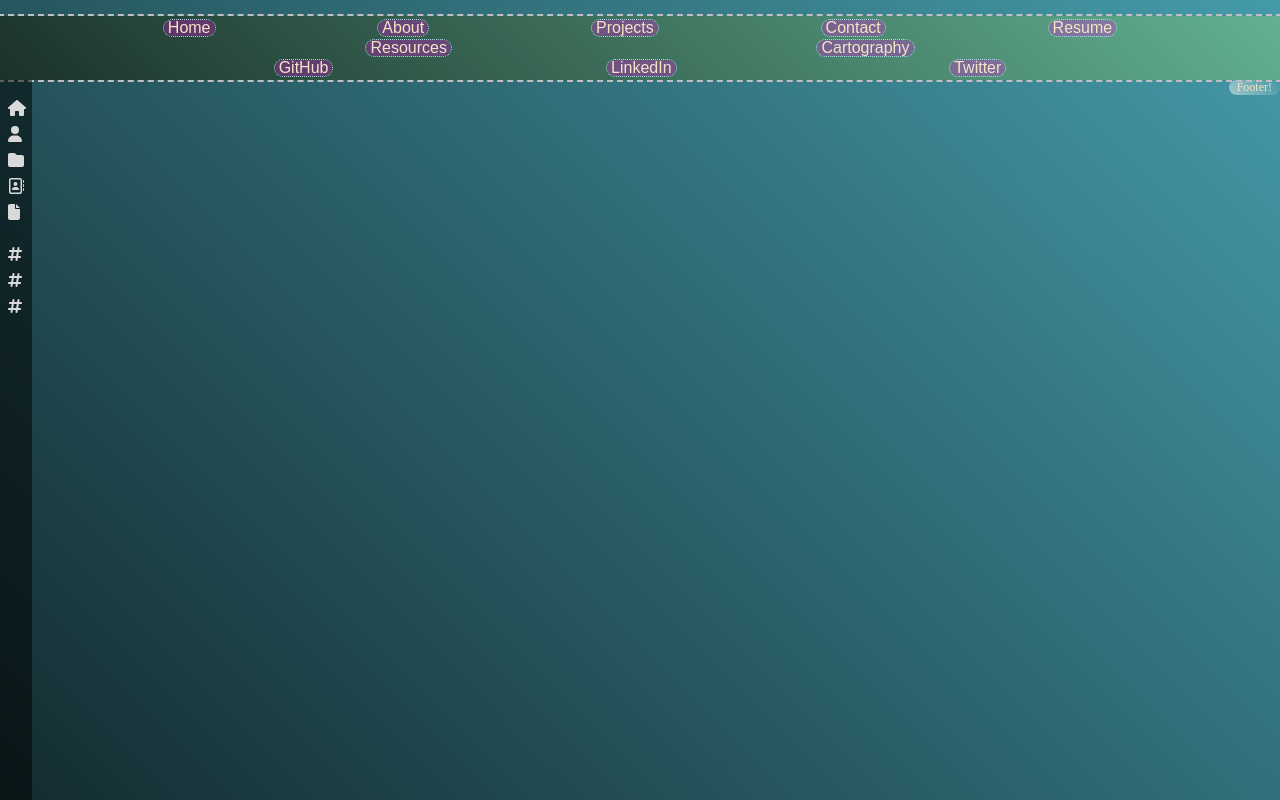
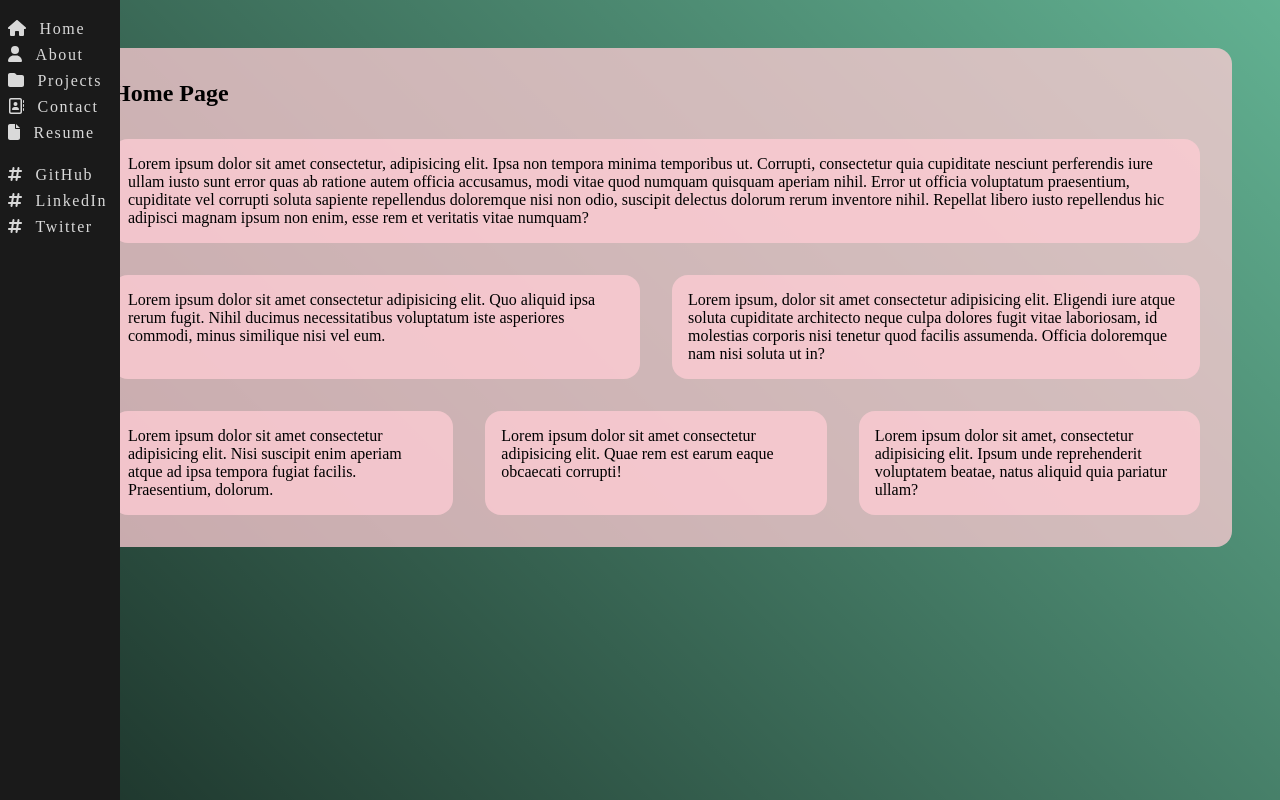
Before and after one commit to franco-ortega/portfolio-playground, a Next.js app: page / in a window 1280 px wide. Built offline with nearby package versions, Linux system fonts and the light colour scheme.

Commit message:
add Home component; remove Nav from view

```diff
--- /dev/null
+++ b/components/home/Home.jsx
@@ -0,0 +1,48 @@
+import styles from './Home.module.scss';
+
+const Home = () => {
+  return (
+    <div className={styles.Home}>
+      <h2>Home Page</h2>
+      <section>
+        <p>
+          Lorem ipsum dolor sit amet consectetur, adipisicing elit. Ipsa non
+          tempora minima temporibus ut. Corrupti, consectetur quia cupiditate
+          nesciunt perferendis iure ullam iusto sunt error quas ab ratione autem
+          officia accusamus, modi vitae quod numquam quisquam aperiam nihil.
+          Error ut officia voluptatum praesentium, cupiditate vel corrupti
+          soluta sapiente repellendus doloremque nisi non odio, suscipit
+          delectus dolorum rerum inventore nihil. Repellat libero iusto
+          repellendus hic adipisci magnam ipsum non enim, esse rem et veritatis
+          vitae numquam?
+        </p>
+      </section>
+      <section>
+        <p>
+          Lorem ipsum dolor sit amet consectetur adipisicing elit. Quo aliquid
+          ipsa rerum fugit. Nihil ducimus necessitatibus voluptatum iste
+          asperiores commodi, minus similique nisi vel eum.
+        </p>
+        <p>
+          Lorem ipsum, dolor sit amet consectetur adipisicing elit. Eligendi
+          iure atque soluta cupiditate architecto neque culpa dolores fugit
+          vitae laboriosam, id molestias corporis nisi tenetur quod facilis
+          assumenda. Officia doloremque nam nisi soluta ut in?
+        </p>
+      </section>
+      <section>
+        <p>
+          Lorem ipsum dolor sit amet consectetur adipisicing elit. Nisi suscipit enim aperiam atque ad ipsa tempora fugiat facilis. Praesentium, dolorum.
+        </p>
+        <p>
+          Lorem ipsum dolor sit amet consectetur adipisicing elit. Quae rem est earum eaque obcaecati corrupti!
+        </p>
+        <p>
+          Lorem ipsum dolor sit amet, consectetur adipisicing elit. Ipsum unde reprehenderit voluptatem beatae, natus aliquid quia pariatur ullam?
+        </p>
+      </section>
+    </div>
+  );
+};
+
+export default Home;
--- /dev/null
+++ b/components/home/Home.module.scss
@@ -0,0 +1,23 @@
+.Home {
+  background-color: hsl(351, 100%, 90%, 0.75);
+  border-radius: 1rem;
+  margin-left: 2rem;
+  padding: 2rem;
+  margin: 3rem 3rem 3rem 5rem;
+
+  section {
+    margin-top: 2rem;
+    display: flex;
+    flex-direction: row;
+    gap: 2rem;
+
+    p {
+      background-color: hsl(351, 100%, 90%, 0.75);
+      border-radius: 1rem;
+      padding: 1rem;
+      flex-grow: 1;
+      flex-shrink: 0;
+      flex-basis: 0;
+    }
+  }
+}
--- a/components/layout/Layout.jsx
+++ b/components/layout/Layout.jsx
@@ -1,5 +1,6 @@
 import Head from 'next/head';
-import Nav from '../nav/Nav';
+import Sidebar from '../sidebar/Sidebar';
+// import Nav from '../nav/Nav';
 import styles from './Layout.module.scss';
 
 const Layout = ({ children }) => {
@@ -14,10 +15,11 @@ const Layout = ({ children }) => {
         <link rel="icon" href="/favicon.ico" />
       </Head>
       <header>
-        <Nav />
+        {/* <Nav /> */}
+        <Sidebar />
       </header>
       <main>{children}</main>
-      <footer>Footer!</footer>
+      {/* <footer>Footer!</footer> */}
     </div>
   );
 };
--- a/components/layout/Layout.module.scss
+++ b/components/layout/Layout.module.scss
@@ -1,78 +1,10 @@
 .Layout {
-  // background-color: hsl(156, 43%, 60%);
+  background-color: hsl(156, 43%, 60%);
   background-image: var(--gradient-dark);
-  // padding: 1rem;
 
   position: absolute;
   inset: 0;
-
-  header,
-  // main,
-  footer {
-    color: hsl(37, 73%, 87%);
-  }
-
-  // main,
-  footer {
-    border-radius: 100vmax;
-    width: fit-content;
-  }
-
-  // main {
-  //   background-image: var(--gradient-medium);
-  //   margin: 2rem auto;
-  //   padding-inline: 1rem;
-  //   font-size: var(--font-size-text);
-  //   text-align: center;
-
-  //   outline: 0.15rem solid hsl(110, 47%, 72%);
-  // }
-
-  footer {
-    background-image: var(--gradient-light);
-    margin-left: auto;
-    padding-inline: 0.5rem;
-    font-size: var(--font-size-small);
-  }
 }
 
 @media (prefers-reduced-motion: no-preference) {
-  .Layout {
-    header,
-    // main,
-    footer {
-      transition: transform 500ms ease-in-out;
-    }
-
-    // main {
-    //   &:hover {
-    //     color: #a0d995;
-    //     animation: seesaw 3s linear 0s infinite;
-    //   }
-    // }
-
-    footer {
-      &:hover {
-        transform: translateY(-1rem);
-      }
-    }
-  }
-
-  // @keyframes seesaw {
-  //   0% {
-  //     transform: rotate(0deg);
-  //   }
-
-  //   33% {
-  //     transform: rotate(5deg);
-  //   }
-
-  //   66% {
-  //     transform: rotate(-5deg);
-  //   }
-
-  //   100% {
-  //     transform: rotate(0deg);
-  //   }
-  // }
 }
--- a/components/sidebar/Sidebar.jsx
+++ b/components/sidebar/Sidebar.jsx
@@ -41,8 +41,6 @@ const Sidebar = () => {
       <p
         className={styles.Hamburger}
         onClick={onHamburgerClick}
-        // onMouseOver={onMouseOverSidebar}
-        // onMouseOut={onMouseOutsideSidebar}
       >
         <FontAwesomeIcon icon={faBars} />
       </p>
--- a/components/sidebar/Sidebar.module.scss
+++ b/components/sidebar/Sidebar.module.scss
@@ -1,14 +1,14 @@
 .Sidebar {
-  background-color: hsl(0, 0%, 0%, 0.5);
+  background-color: hsl(0, 0%, 10%);
   color: hsl(0, 0%, 85%);
   letter-spacing: 0.1rem;
   white-space: nowrap;
   overflow-x: hidden;
 
   height: 100%;
-  width: 8rem;
+  width: 7.5rem;
   position: fixed;
-  // top: 0;
+  top: 0;
   left: 0;
   padding-top: 1rem;
 
@@ -52,6 +52,5 @@
     .Hamburger {
       display: block;
     }
-
   }
 }
--- a/pages/index.js
+++ b/pages/index.js
@@ -1,14 +1,5 @@
-// import Image from 'next/image';
-// giimport styles from '../styles/Home.module.scss';
+import Home from '../components/home/Home';
 
-import Sidebar from "../components/sidebar/Sidebar";
-
-export default function Home() {
-  return (
-    // <div>
-    //   <p>Welcome to the Playground.</p>
-    //   <p>HOPE YOU LIKE IT!</p>
-    // </div>
-    <Sidebar />
-  );
+export default function home() {
+  return <Home />;
 }
--- a/styles/globals.scss
+++ b/styles/globals.scss
@@ -11,7 +11,7 @@ html,
 body {
   /* font-family: -apple-system, BlinkMacSystemFont, Segoe UI, Roboto, Oxygen,
     Ubuntu, Cantarell, Fira Sans, Droid Sans, Helvetica Neue, sans-serif; */
-  background-color: hsl(189, 46%, 52%);
+  // background-color: hsl(189, 46%, 52%);
 }
 
 :root {
```
